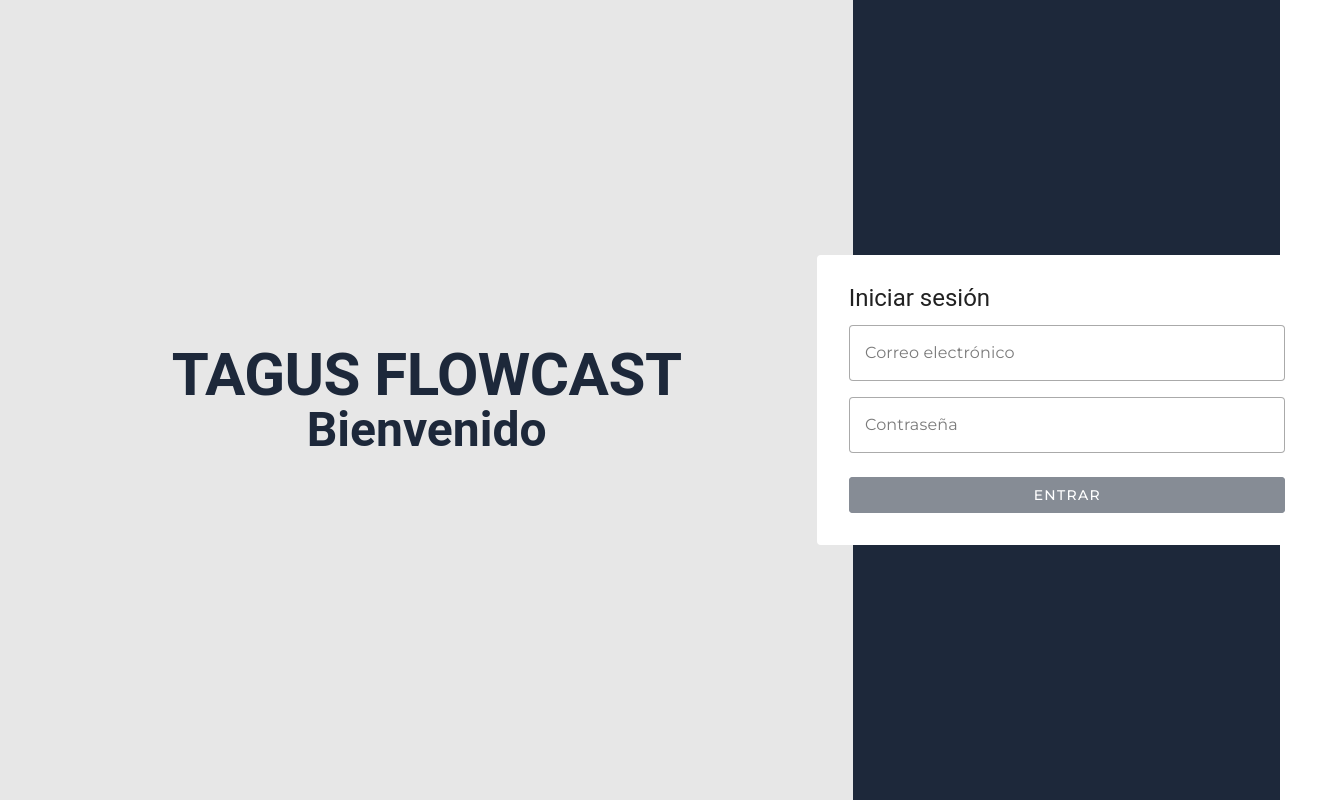
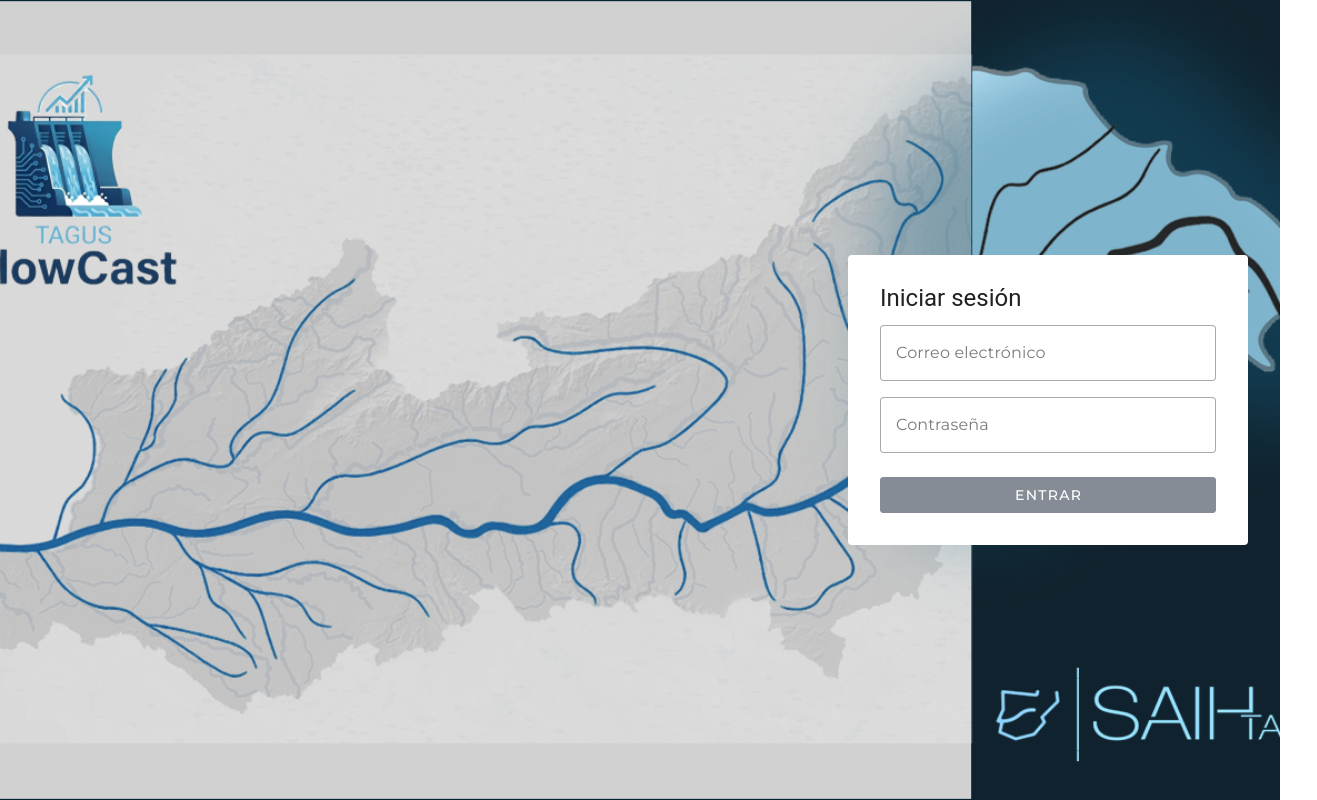
Before and after one commit to VSADTajo/vsad-tajo-frontend, a Vue app: page /login in a window 1280 px wide. Shown: the whole page, 1317 px wide, since content can reach past the window. Built offline with nearby package versions, Linux system fonts and the light colour scheme; what vue3-apexcharts would draw is missing.

Commit message:
feat: changes on login view

```diff
--- a/src/components/layout/TopBar.vue
+++ b/src/components/layout/TopBar.vue
@@ -83,6 +83,8 @@
 
     <v-spacer />
 
+    <v-img :src="flowcastLogo" max-width="60" height="60" contain class="mr-4" />
+
     <UserMenu />
   </v-app-bar>
 </template>
@@ -100,6 +102,7 @@
   import MobileNavigationMenu from './mobile/MobileNavigationMenu.vue'
   import logo from '@/assets/img/logo_saih-6.png'
   import ministerio from '@/assets/img/logo_espana.png'
+  import flowcastLogo from '@/assets/img/TAGUS_FLOWCAST_logo.png'
 
   const { mdAndUp } = useDisplay()
   const router = useRouter()
--- a/src/views/LoginView.vue
+++ b/src/views/LoginView.vue
@@ -1,17 +1,16 @@
 <template>
-  <v-container fluid class="fill-height pa-0">
+  <v-container fluid class="fill-height pa-0" :style="pageBackgroundStyle">
     <v-row no-gutters class="fill-height">
       <!-- Mitad izquierda -->
-      <v-col cols="12" md="8" class="d-flex align-center justify-center text-white left-side">
-        <div class="text-center text-primary">
-          <h1 class="text-h2 font-weight-bold">TAGUS FLOWCAST</h1>
-          <h1 class="text-h3 font-weight-bold">Bienvenido</h1>
-        </div>
-      </v-col>
+      <v-col
+        cols="12"
+        md="8"
+        class="d-flex align-center justify-center text-white left-side"
+      ></v-col>
 
       <!-- Mitad derecha (login) -->
-      <v-col cols="12" md="4" class="d-flex align-center justify-center bg-primary">
-        <v-card flat class="pa-4" min-width="500" max-width="800">
+      <v-col cols="12" md="4" class="d-flex align-center justify-end pa-8">
+        <v-card flat class="pa-4" min-width="400" max-width="600">
           <v-card-title class="text-h5">Iniciar sesión</v-card-title>
           <v-card-text>
             <v-alert v-if="error" type="error" variant="tonal" class="mb-4">
@@ -59,11 +58,19 @@
   import router from '@/router'
   import { loginService } from '@/services/auth'
   import { ref } from 'vue'
+  import loginBackground from '@/assets/img/TAGUS_FLOWCAST_main.png'
 
   const email = ref('')
   const password = ref('')
   const loading = ref(false)
   const error = ref<string | null>(null)
+
+  const pageBackgroundStyle = {
+    backgroundImage: `url(${loginBackground})`,
+    backgroundSize: 'cover',
+    backgroundPosition: 'center',
+    backgroundRepeat: 'no-repeat',
+  }
 
   async function login() {
     error.value = null
@@ -80,11 +87,3 @@
     }
   }
 </script>
-
-<style scoped>
-  .left-side {
-    background-image: url('');
-    background-size: cover;
-    background-position: center;
-  }
-</style>
```
Also changed, not shown: src/assets/img/TAGUS_FLOWCAST_logo.png (added), src/assets/img/TAGUS_FLOWCAST_main.png (added).
